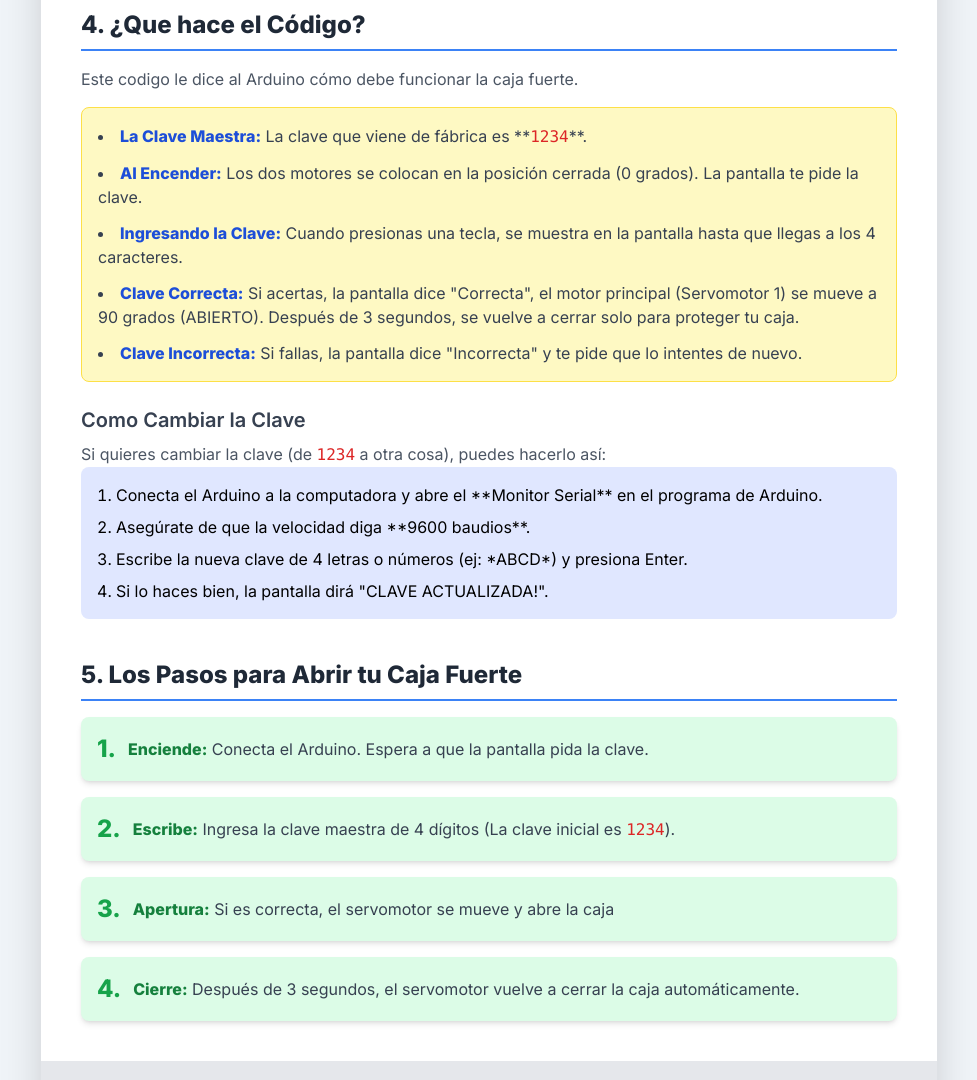
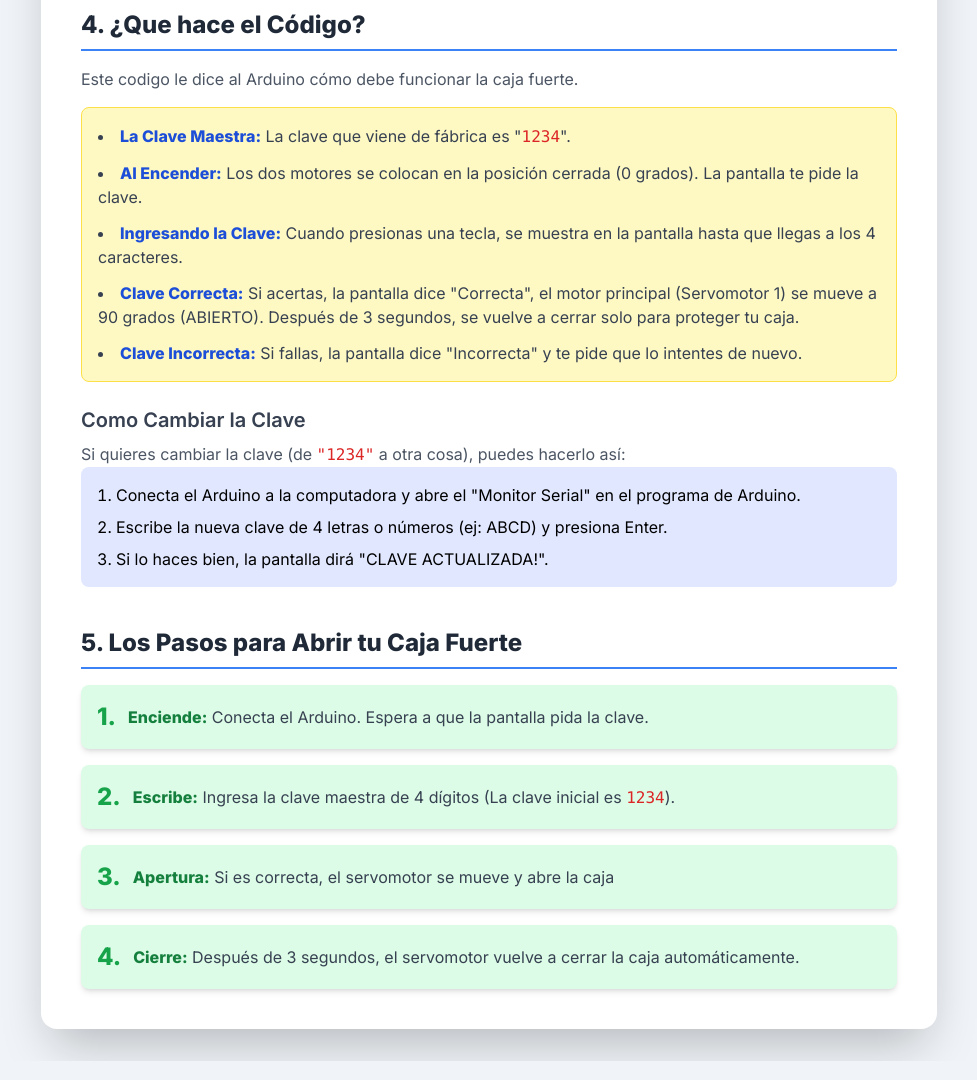
Before and after one commit to santiagodiaz12/ProyectoExpo, a plain HTML site: page index.html in a window 1280 px wide. Shown: the part 1720-2800 px from the top of the page, without its empty margins (151-1128 px from the left). Drawn offline with nearby package versions, Linux system fonts and the light colour scheme.

Commit message:
Update index.html

```diff
--- a/index.html
+++ b/index.html
@@ -81,10 +81,6 @@
                             <span>Cables Jumper: Los que conectan las piezas.</span>
                         </li>
                     </ul>
-                    <div class="bg-gray-100 p-4 rounded-lg flex items-center justify-center">
-                        <p class="text-center text-gray-500 italic">
-                                                     </p>
-                    </div>
                 </div>
             </section>
 
@@ -154,7 +150,7 @@
 
                 <ul class="list-disc list-inside space-y-3 p-4 bg-yellow-100 rounded-lg border border-yellow-300 text-gray-700">
                     <li>
-                        <strong class="text-blue-700">La Clave Maestra:</strong> La clave que viene de fábrica es **<span class="font-mono text-red-600">1234</span>**.
+                        <strong class="text-blue-700">La Clave Maestra:</strong> La clave que viene de fábrica es "<span class="font-mono text-red-600">1234</span>".
                     </li>
                     <li>
                         <strong class="text-blue-700">Al Encender:</strong> Los dos motores se colocan en la posición cerrada (0 grados). La pantalla te pide la clave.
@@ -172,12 +168,11 @@
 
                 <h3 class="text-xl font-semibold text-gray-700 mt-6 mb-2">Como Cambiar la Clave</h3>
                 <p class="text-gray-600">
-                    Si quieres cambiar la clave (de <span class="font-mono text-red-600">1234</span> a otra cosa), puedes hacerlo así:
+                    Si quieres cambiar la clave (de <span class="font-mono text-red-600">"1234"</span> a otra cosa), puedes hacerlo así:
                 </p>
                 <ol class="list-decimal list-inside space-y-2 p-4 bg-indigo-100 rounded-lg">
-                    <li>Conecta el Arduino a la computadora y abre el **Monitor Serial** en el programa de Arduino.</li>
-                    <li>Asegúrate de que la velocidad diga **9600 baudios**.</li>
-                    <li>Escribe la nueva clave de 4 letras o números (ej: *ABCD*) y presiona Enter.</li>
+                    <li>Conecta el Arduino a la computadora y abre el "Monitor Serial" en el programa de Arduino.</li>
+                    <li>Escribe la nueva clave de 4 letras o números (ej: ABCD) y presiona Enter.</li>
                     <li>Si lo haces bien, la pantalla dirá "CLAVE ACTUALIZADA!".</li>
                 </ol>
             </section>
@@ -209,12 +204,6 @@
 
         </main>
 
-        <!-- Pie de página -->
-        <footer class="bg-gray-200 text-gray-600 p-4 text-center text-sm rounded-b-2xl">
-            <p>Hecho con 💙 para el proyecto de tecnología de secundaria.</p>
-            <p>¡No olvides subir este archivo a tu GitHub Pages!</p>
-        </footer>
-
     </div>
 </body>
 </html>
```
